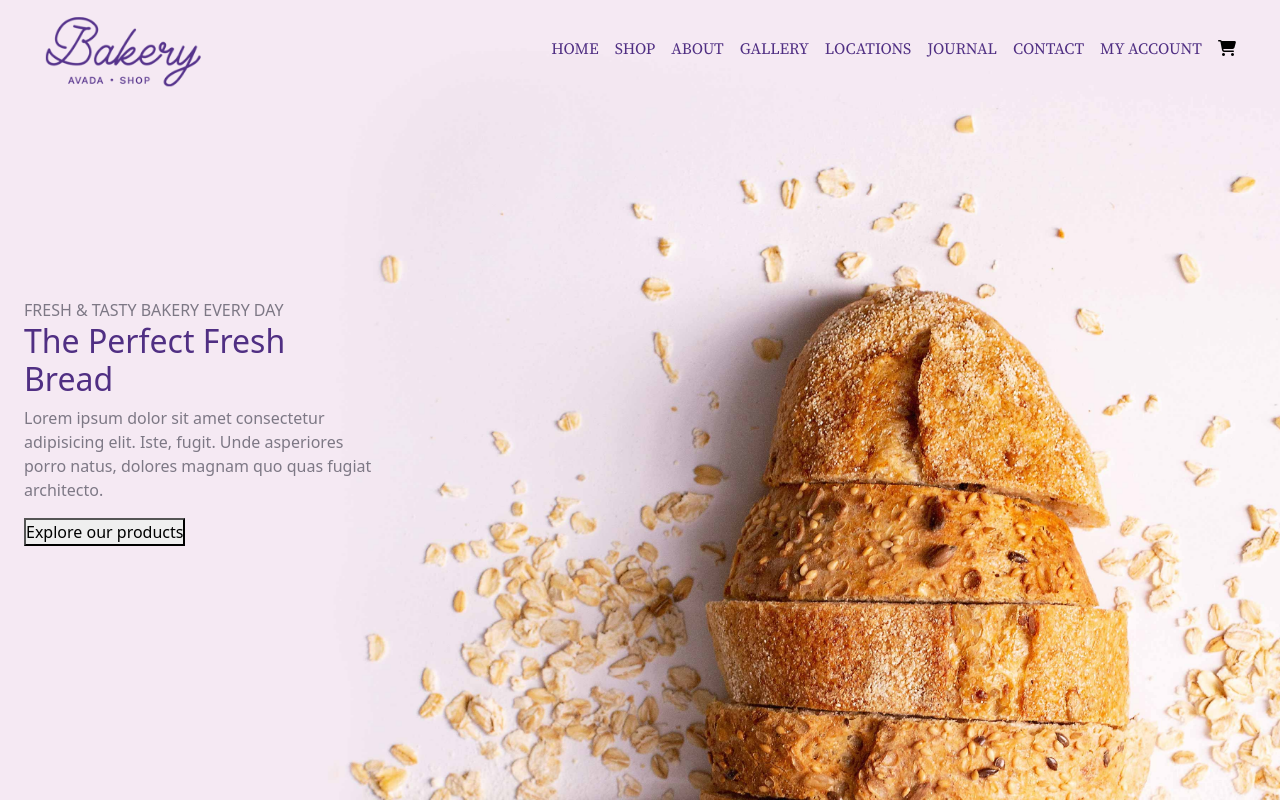
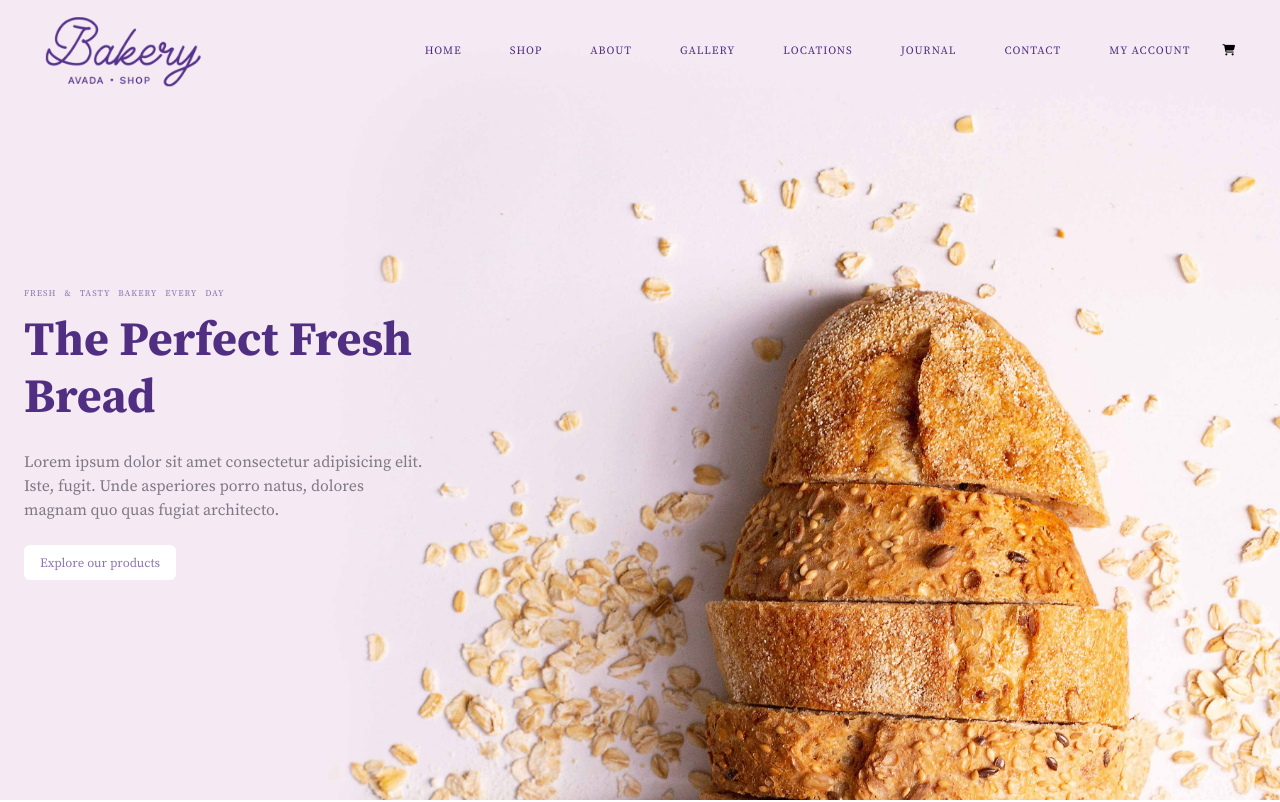
Before and after one commit to antoniostassi/proj-html-vuejs, a Vue app: page / in a window 1280 px wide. Shown: the top 802 px of the page. Built offline with nearby package versions, Linux system fonts and the light colour scheme.

Commit message:
Header / Navbar Styling

```diff
--- a/src/components/HeaderComponent.vue
+++ b/src/components/HeaderComponent.vue
@@ -32,10 +32,10 @@ import NavbarComponent from './NavbarComponent.vue';
             <section>
                 <div class="container-xxl">
                     <div class="description">
-                        <span class="subtitle-font">FRESH & TASTY BAKERY EVERY DAY</span>
-                        <h2 class="dark-font">The Perfect Fresh <br>Bread</h2>
-                        <p class="subtitle-font">Lorem ipsum dolor sit amet consectetur adipisicing elit. Iste, fugit. Unde asperiores porro natus, dolores magnam quo quas fugiat architecto.</p>
-                        <button>Explore our products</button>
+                        <span class="light-font serif-regular">FRESH & TASTY BAKERY EVERY DAY</span>
+                        <h2 class="dark-font serif-bold mt-2 mb-4">The Perfect Fresh Bread</h2>
+                        <p class="subtitle-font serif-regular mb-4">Lorem ipsum dolor sit amet consectetur adipisicing elit. Iste, fugit. Unde asperiores porro natus, dolores magnam quo quas fugiat architecto.</p>
+                        <button class="light-font serif-regular py-2 px-3 border-0 rounded bg-white">Explore our products</button>
                     </div>
                 </div>
 
@@ -63,7 +63,22 @@ import NavbarComponent from './NavbarComponent.vue';
         margin-top:70px;
     }
     .description {
-        padding-top:140px;
-        max-width:350px;
+        padding-top:120px;
+        max-width:400px;
+
+        span {
+            font-size:0.55rem;
+            word-spacing:5px;
+            letter-spacing:1px;
+        }
+
+        button {
+            font-size: 0.8rem;
+        }
+
+        h2 {
+            font-size:3rem;
+        }
     }
+
 </style>
--- a/src/components/NavbarComponent.vue
+++ b/src/components/NavbarComponent.vue
@@ -20,11 +20,15 @@
 <template>
     <nav>
         <ul class="d-flex justify-content-end pt-3">
-            <li v-for="(btn, index) in navbarItems" :key="index" class="px-2"><a href="#" class="dark-font serif-regular">{{btn}}</a></li> <!-- Header list will be here -->
+            <li v-for="(btn, index) in navbarItems" :key="index" class="px-4"><a href="#" class="dark-font serif-regular">{{btn}}</a></li> <!-- Header list will be here -->
             <li class="me-4 px-2"><a href="#"><i class="fa-solid fa-cart-shopping dark-text"></i></a></li>
         </ul>
     </nav>
 </template>
 
 <style lang="scss" scoped>
+    li > a {
+        font-size:0.7rem;
+        letter-spacing: 1px;
+    }
 </style>
```
